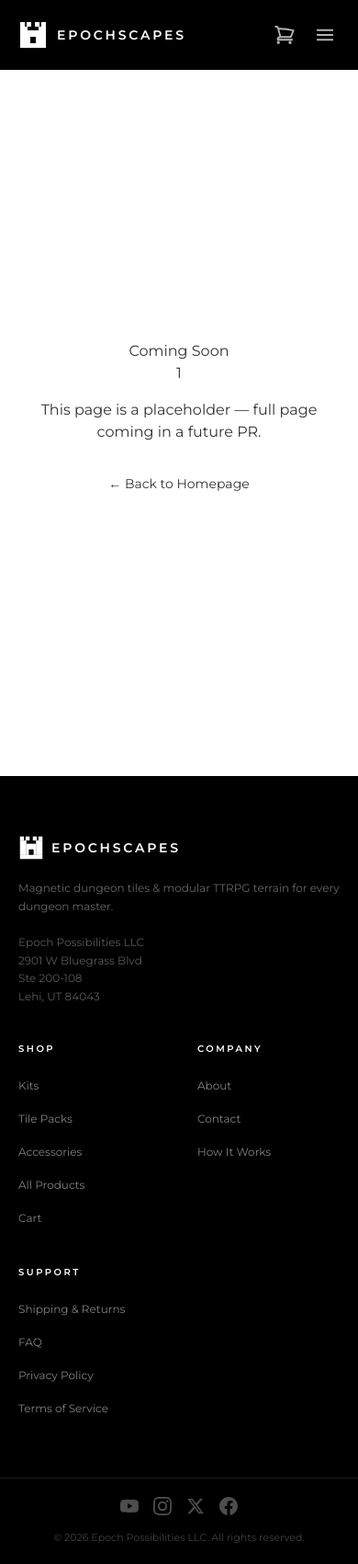
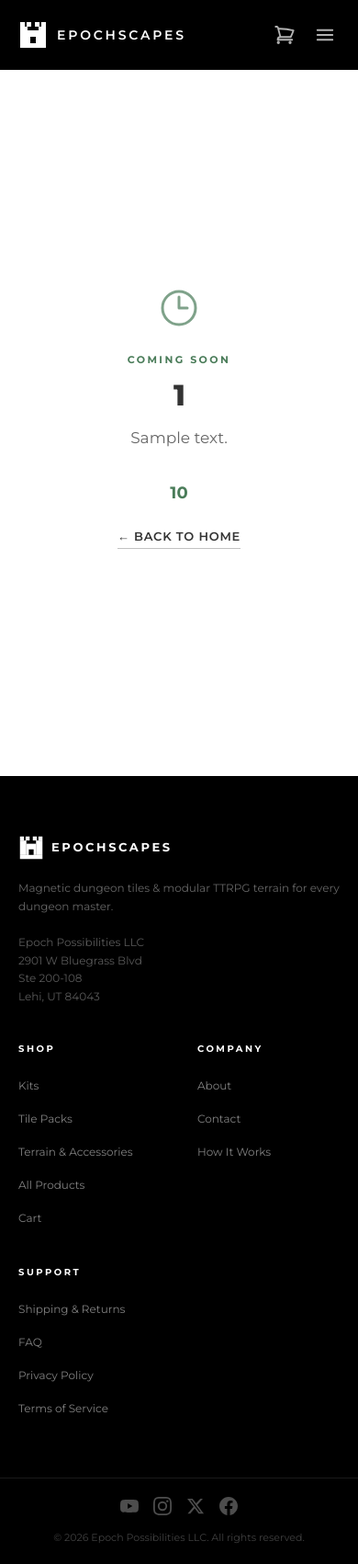
Before and after one commit to bduff03/epochscapes-htmx-2026, a Node project: template src/views/stub.njk in a window 390 px wide. Shown: the whole page at 92% size. Run offline with Node 20 templates, Linux system fonts and the light colour scheme; the template is opened without the code that fills it: most values are stand-ins (such as "Sample title", 1, 10 or a date in 2020); style sheets or scripts are compiled from the project's sources; some libraries are stand-ins or nearby versions.

Commit message:
feat: wire all interactive elements to real routes
Live-site audit: every clickable element is now a semantic <a> or
<button> with a route that resolves rather than a bare #-anchor or
non-interactive div.

server.js — routes added / updated:
  /kits               → stub (kits listing page — future PR)
  /tiles              → stub (tiles listing)
  /terrain            → stub (terrain accessories)
  /products           → stub (all-products catalog)
  /products/:id       → stub (PDP — shows product name, price, back-link)
  /support/shipping   → stub
  /support/faq        → stub
  /legal/privacy      → stub
  /legal/terms        → stub
  /about              → stub (was already there; improved context)
  /cart               → stub (was already there)
  Removed: /#categories and /#kits redirect-to-homepage hacks.

data/products.js:
  All product slugs normalised to /products/:id pattern
  (was /kits/hidden-temple → /products/hidden-temple-kit, etc.)

stub.njk:
  Rewritten as a proper coming-soon page: green clock icon,
  'Coming Soon' eyebrow, page heading, optional description and
  price, back-link with configurable label and href.
  Looks intentional rather than broken.

product-grid.njk:
  <article> → <a href="/products/{{ p.id }}"> (full-card link).
  'View →' badge kept as visual indicator (aria-hidden since
  the card's aria-label already names the product + price).

index.njk (kits section dark cards):
  Replaced <article class="product-card-dark"> + inner <a>
  with a single <a class="product-card-dark block">.

index.njk (all CTAs / category buttons):
  /#kits → /kits, /#tiles → /tiles
  /#categories, /#features → /products
  Terrain cat-button → /terrain
  SHOP cat-button → /products

header.njk:
  All dropdown links use real routes (/kits, /tiles, /terrain,
  /products, /about, /about#how-it-works, /cart).
  Mobile menu links updated to match.

footer.njk:
  /support/shipping, /support/faq, /legal/privacy, /legal/terms
  Social icon hrefs remain href="#" — marked with data-todo=
  "replace with real [Platform] URL" so they're easy to grep.

Co-authored-by: Brad <bduff03@gmail.com>

```diff
--- a/src/server.js
+++ b/src/server.js
@@ -10,7 +10,7 @@ const app  = express();
 const PORT = process.env.PORT || 3000;
 
 /* ── Template engine ──────────────────────────────────────── */
-const env = nunjucks.configure(path.join(__dirname, 'views'), {
+nunjucks.configure(path.join(__dirname, 'views'), {
   autoescape:  true,
   express:     app,
   watch:       process.env.NODE_ENV !== 'production',
@@ -20,19 +20,96 @@ const env = nunjucks.configure(path.join(__dirname, 'views'), {
 /* ── Static assets ───────────────────────────────────────── */
 app.use(express.static(path.join(__dirname, 'public')));
 
+/* ── Route helpers ───────────────────────────────────────── */
+
+// Renders stub.njk with a consistent context so every coming-soon
+// page has navigation and a sensible back-link.
+function stub(page, opts = {}) {
+  return (_req, res) => res.render('stub.njk', {
+    title: `${page} — Epochscapes`,
+    page,
+    ...opts,
+  });
+}
+
 /* ── Routes ──────────────────────────────────────────────── */
 
 // Homepage
 app.get('/', (req, res) => {
   res.render('index.njk', {
-    title:          'Epochscapes — Magnetic Dungeon Tiles & Modular Terrain',
-    products:       products.featured,
-    // Elfsight social-feed widget ID (set ELFSIGHT_APP_ID in .env to activate)
-    elfsightAppId:  process.env.ELFSIGHT_APP_ID || null,
+    title:         'Epochscapes — Magnetic Dungeon Tiles & Modular Terrain',
+    products:      products.featured,
+    elfsightAppId: process.env.ELFSIGHT_APP_ID || null,
   });
 });
 
-// HTMX partial: product grid (ready for category filter)
+// ── Shop routes ───────────────────────────────────────────
+
+// Kits listing (stub — full catalog page in a future PR)
+app.get('/kits', stub('Kits', {
+  description: 'Complete themed terrain kits — tiles, walls, and accessory pieces.',
+  backLabel: '← Back to home',
+  backHref: '/',
+}));
+
+// Tiles listing (stub)
+app.get('/tiles', stub('Tile Packs', {
+  description: 'Packs of 12 double-sided tiles across dozens of biome combinations.',
+  backLabel: '← Back to home',
+  backHref: '/',
+}));
+
+// Terrain listing (stub)
+app.get('/terrain', stub('Terrain', {
+  description: 'Detailed terrain pieces — trees, pillars, crystals, walls, and more.',
+  backLabel: '← Back to home',
+  backHref: '/',
+}));
+
+// All-products catalog (stub)
+app.get('/products', stub('All Products', {
+  description: 'Every Epochscapes kit, tile pack, and terrain accessory.',
+  backLabel: '← Back to home',
+  backHref: '/',
+}));
+
+// Product detail page (stub — real PDP in future PR)
+app.get('/products/:id', (req, res) => {
+  const product = products.all.find(p => p.id === req.params.id);
+  res.render('stub.njk', {
+    title:       product ? `${product.name} — Epochscapes` : 'Product — Epochscapes',
+    page:        product ? product.name : 'Product Detail',
+    description: product ? product.description : 'Full product detail page coming soon.',
+    price:       product ? product.priceLabel : null,
+    backLabel:   '← Back to products',
+    backHref:    '/products',
+    // TODO: wire to Hostinger product + checkout when ready
+  });
+});
+
+// ── Support / legal routes ────────────────────────────────
+
+app.get('/support/shipping',  stub('Shipping & Returns',  { backHref: '/', backLabel: '← Back to home' }));
+app.get('/support/faq',       stub('FAQ',                 { backHref: '/', backLabel: '← Back to home' }));
+app.get('/legal/privacy',     stub('Privacy Policy',      { backHref: '/', backLabel: '← Back to home' }));
+app.get('/legal/terms',       stub('Terms of Service',    { backHref: '/', backLabel: '← Back to home' }));
+
+// ── Other pages ───────────────────────────────────────────
+
+app.get('/about', stub('About', {
+  description: 'Learn the story behind Epoch Possibilities LLC and the Epochscapes terrain system.',
+  backLabel: '← Back to home',
+  backHref: '/',
+}));
+
+app.get('/cart', stub('Cart', {
+  description: 'Your shopping cart is empty — find some terrain to fill it.',
+  backLabel: '← Keep shopping',
+  backHref: '/products',
+  // TODO: wire to Hostinger cart API
+}));
+
+/* ── HTMX partial: product grid ─────────────────────────── */
 app.get('/partials/products', (req, res) => {
   const { category } = req.query;
   const items = category
@@ -41,13 +118,7 @@ app.get('/partials/products', (req, res) => {
   res.render('partials/product-grid.njk', { products: items });
 });
 
-// Stub routes so nav links resolve during dev
-app.get('/kits',   (_req, res) => res.redirect('/#categories'));
-app.get('/tiles',  (_req, res) => res.redirect('/#categories'));
-app.get('/cart',   (_req, res) => res.render('stub.njk', { page: 'Cart', title: 'Cart — Epochscapes' }));
-app.get('/about',  (_req, res) => res.render('stub.njk', { page: 'About', title: 'About — Epochscapes' }));
-
 /* ── Start ───────────────────────────────────────────────── */
 app.listen(PORT, () => {
-  console.log(`\n  Epochscapes running at http://localhost:${PORT}\n`);
+  console.log(`\n  Epochscapes → http://localhost:${PORT}\n`);
 });
--- a/src/views/partials/footer.njk
+++ b/src/views/partials/footer.njk
@@ -16,20 +16,20 @@
             <rect x="2"  y="7"  width="8" height="18"/>
             <rect x="22" y="7"  width="8" height="18"/>
             <rect x="10" y="11" width="12" height="14"/>
-            <rect x="13" y="18" width="6"  height="7" fill="#0a0a0a"/>
+            <rect x="13" y="18" width="6"  height="7" fill="#000000"/>
             <rect x="2"  y="25" width="28" height="5"/>
           </svg>
-          <span class="font-display font-semibold text-white tracking-[0.2em] uppercase text-sm
+          <span class="font-sans font-bold text-white tracking-[0.2em] uppercase text-[13px]
                        group-hover:text-brand-green transition-colors">
             Epochscapes
           </span>
         </a>
 
-        <p class="text-white/40 text-xs leading-relaxed mb-5 font-sans">
+        <p class="text-white/40 text-[12px] leading-relaxed mb-5 font-sans">
           Magnetic dungeon tiles &amp; modular TTRPG terrain for every dungeon master.
         </p>
 
-        <address class="not-italic text-xs text-white/35 leading-relaxed font-sans">
+        <address class="not-italic text-[12px] text-white/35 leading-relaxed font-sans">
           Epoch Possibilities LLC<br />
           2901 W Bluegrass Blvd<br />
           Ste 200-108<br />
@@ -39,38 +39,41 @@
 
       <!-- Shop links -->
       <div>
-        <h3 class="text-[10px] font-display font-semibold tracking-[0.25em] uppercase
-                   text-white mb-5">Shop</h3>
+        <h3 class="text-[10px] font-sans font-bold tracking-[0.25em] uppercase text-white mb-5">
+          Shop
+        </h3>
         <ul class="space-y-3" role="list">
-          <li><a href="/#kits"  class="text-xs text-white/50 hover:text-white transition-colors font-sans">Kits</a></li>
-          <li><a href="/#tiles" class="text-xs text-white/50 hover:text-white transition-colors font-sans">Tile Packs</a></li>
-          <li><a href="/#kits"  class="text-xs text-white/50 hover:text-white transition-colors font-sans">Accessories</a></li>
-          <li><a href="/#kits"  class="text-xs text-white/50 hover:text-white transition-colors font-sans">All Products</a></li>
-          {# TODO: hook to Hostinger cart #}
-          <li><a href="/cart"   class="text-xs text-white/50 hover:text-white transition-colors font-sans">Cart</a></li>
+          <li><a href="/kits"     class="text-[12px] text-white/50 hover:text-white transition-colors font-sans">Kits</a></li>
+          <li><a href="/tiles"    class="text-[12px] text-white/50 hover:text-white transition-colors font-sans">Tile Packs</a></li>
+          <li><a href="/terrain"  class="text-[12px] text-white/50 hover:text-white transition-colors font-sans">Terrain &amp; Accessories</a></li>
+          <li><a href="/products" class="text-[12px] text-white/50 hover:text-white transition-colors font-sans">All Products</a></li>
+          {# TODO: wire to Hostinger cart API #}
+          <li><a href="/cart"     class="text-[12px] text-white/50 hover:text-white transition-colors font-sans">Cart</a></li>
         </ul>
       </div>
 
       <!-- Company links -->
       <div>
-        <h3 class="text-[10px] font-display font-semibold tracking-[0.25em] uppercase
-                   text-white mb-5">Company</h3>
+        <h3 class="text-[10px] font-sans font-bold tracking-[0.25em] uppercase text-white mb-5">
+          Company
+        </h3>
         <ul class="space-y-3" role="list">
-          <li><a href="/about"                         class="text-xs text-white/50 hover:text-white transition-colors font-sans">About</a></li>
-          <li><a href="mailto:support@epochscapes.com" class="text-xs text-white/50 hover:text-white transition-colors font-sans">Contact</a></li>
-          <li><a href="#"                              class="text-xs text-white/50 hover:text-white transition-colors font-sans">How It Works</a></li>
+          <li><a href="/about"                          class="text-[12px] text-white/50 hover:text-white transition-colors font-sans">About</a></li>
+          <li><a href="mailto:support@epochscapes.com"  class="text-[12px] text-white/50 hover:text-white transition-colors font-sans">Contact</a></li>
+          <li><a href="/about#how-it-works"             class="text-[12px] text-white/50 hover:text-white transition-colors font-sans">How It Works</a></li>
         </ul>
       </div>
 
       <!-- Support / legal links -->
       <div>
-        <h3 class="text-[10px] font-display font-semibold tracking-[0.25em] uppercase
-                   text-white mb-5">Support</h3>
+        <h3 class="text-[10px] font-sans font-bold tracking-[0.25em] uppercase text-white mb-5">
+          Support
+        </h3>
         <ul class="space-y-3" role="list">
-          <li><a href="#" class="text-xs text-white/50 hover:text-white transition-colors font-sans">Shipping &amp; Returns</a></li>
-          <li><a href="#" class="text-xs text-white/50 hover:text-white transition-colors font-sans">FAQ</a></li>
-          <li><a href="#" class="text-xs text-white/50 hover:text-white transition-colors font-sans">Privacy Policy</a></li>
-          <li><a href="#" class="text-xs text-white/50 hover:text-white transition-colors font-sans">Terms of Service</a></li>
+          <li><a href="/support/shipping" class="text-[12px] text-white/50 hover:text-white transition-colors font-sans">Shipping &amp; Returns</a></li>
+          <li><a href="/support/faq"      class="text-[12px] text-white/50 hover:text-white transition-colors font-sans">FAQ</a></li>
+          <li><a href="/legal/privacy"    class="text-[12px] text-white/50 hover:text-white transition-colors font-sans">Privacy Policy</a></li>
+          <li><a href="/legal/terms"      class="text-[12px] text-white/50 hover:text-white transition-colors font-sans">Terms of Service</a></li>
         </ul>
       </div>
     </div>
@@ -81,24 +84,36 @@
     <div class="mx-auto max-w-container px-5 sm:px-8 lg:px-[60px] py-5
                 flex flex-col sm:flex-row items-center justify-between gap-4">
 
-      <!-- Social icons -->
+      <!-- Social icons — TODO: replace href="#" with real profile URLs when Brad supplies them -->
       <div class="flex items-center gap-4">
-        <a href="#" aria-label="YouTube" class="text-white/30 hover:text-white/70 transition-colors">
+        <a href="#"
+           aria-label="Epochscapes on YouTube"
+           data-todo="replace with real YouTube URL"
+           class="text-white/30 hover:text-white/70 transition-colors">
           <svg class="w-5 h-5" fill="currentColor" viewBox="0 0 24 24" aria-hidden="true">
             <path d="M23.5 6.2a3 3 0 00-2.1-2.1C19.5 3.6 12 3.6 12 3.6s-7.5 0-9.4.5a3 3 0 00-2.1 2.1C0 8.1 0 12 0 12s0 3.9.5 5.8a3 3 0 002.1 2.1c1.9.5 9.4.5 9.4.5s7.5 0 9.4-.5a3 3 0 002.1-2.1c.5-1.9.5-5.8.5-5.8s0-3.9-.5-5.8zM9.7 15.5V8.5l6.3 3.5-6.3 3.5z"/>
           </svg>
         </a>
-        <a href="#" aria-label="Instagram" class="text-white/30 hover:text-white/70 transition-colors">
+        <a href="#"
+           aria-label="Epochscapes on Instagram"
+           data-todo="replace with real Instagram URL"
+           class="text-white/30 hover:text-white/70 transition-colors">
           <svg class="w-5 h-5" fill="currentColor" viewBox="0 0 24 24" aria-hidden="true">
             <path d="M12 2.163c3.204 0 3.584.012 4.85.07 3.252.148 4.771 1.691 4.919 4.919.058 1.265.069 1.645.069 4.849 0 3.205-.012 3.584-.069 4.849-.149 3.225-1.664 4.771-4.919 4.919-1.266.058-1.644.07-4.85.07-3.204 0-3.584-.012-4.849-.07-3.26-.149-4.771-1.699-4.919-4.92-.058-1.265-.07-1.644-.07-4.849 0-3.204.013-3.583.07-4.849.149-3.227 1.664-4.771 4.919-4.919 1.266-.057 1.645-.069 4.849-.069zM12 0C8.741 0 8.333.014 7.053.072 2.695.272.273 2.69.073 7.052.014 8.333 0 8.741 0 12c0 3.259.014 3.668.072 4.948.2 4.358 2.618 6.78 6.98 6.98C8.333 23.986 8.741 24 12 24c3.259 0 3.668-.014 4.948-.072 4.354-.2 6.782-2.618 6.979-6.98.059-1.28.073-1.689.073-4.948 0-3.259-.014-3.667-.072-4.947-.196-4.354-2.617-6.78-6.979-6.98C15.668.014 15.259 0 12 0zm0 5.838a6.162 6.162 0 100 12.324 6.162 6.162 0 000-12.324zM12 16a4 4 0 110-8 4 4 0 010 8zm6.406-11.845a1.44 1.44 0 100 2.881 1.44 1.44 0 000-2.881z"/>
           </svg>
         </a>
-        <a href="#" aria-label="X / Twitter" class="text-white/30 hover:text-white/70 transition-colors">
+        <a href="#"
+           aria-label="Epochscapes on X"
+           data-todo="replace with real X / Twitter URL"
+           class="text-white/30 hover:text-white/70 transition-colors">
           <svg class="w-5 h-5" fill="currentColor" viewBox="0 0 24 24" aria-hidden="true">
             <path d="M18.244 2.25h3.308l-7.227 8.26 8.502 11.24H16.17l-5.214-6.817L4.99 21.75H1.68l7.73-8.835L1.254 2.25H8.08l4.713 6.231zm-1.161 17.52h1.833L7.084 4.126H5.117z"/>
           </svg>
         </a>
-        <a href="#" aria-label="Facebook" class="text-white/30 hover:text-white/70 transition-colors">
+        <a href="#"
+           aria-label="Epochscapes on Facebook"
+           data-todo="replace with real Facebook URL"
+           class="text-white/30 hover:text-white/70 transition-colors">
           <svg class="w-5 h-5" fill="currentColor" viewBox="0 0 24 24" aria-hidden="true">
             <path d="M24 12.073c0-6.627-5.373-12-12-12s-12 5.373-12 12c0 5.99 4.388 10.954 10.125 11.854v-8.385H7.078v-3.47h3.047V9.43c0-3.007 1.792-4.669 4.533-4.669 1.312 0 2.686.235 2.686.235v2.953H15.83c-1.491 0-1.956.925-1.956 1.874v2.25h3.328l-.532 3.47h-2.796v8.385C19.612 23.027 24 18.062 24 12.073z"/>
           </svg>
--- a/src/views/partials/header.njk
+++ b/src/views/partials/header.njk
@@ -58,11 +58,11 @@
             x-transition:leave-end="opacity-0"
             class="absolute top-full left-1/2 -translate-x-1/2 mt-2 w-44 bg-white shadow-xl border border-zinc-100 py-1"
           >
-            <a href="/#kits"  class="block px-4 py-2.5 text-xs font-display tracking-widest uppercase text-zinc-700 hover:bg-zinc-50 hover:text-brand-green transition-colors">Kits</a>
-            <a href="/#tiles" class="block px-4 py-2.5 text-xs font-display tracking-widest uppercase text-zinc-700 hover:bg-zinc-50 hover:text-brand-green transition-colors">Tiles</a>
-            <a href="/#kits"  class="block px-4 py-2.5 text-xs font-display tracking-widest uppercase text-zinc-700 hover:bg-zinc-50 hover:text-brand-green transition-colors">Terrain</a>
+            <a href="/kits"  class="block px-4 py-2.5 text-xs font-display tracking-widest uppercase text-zinc-700 hover:bg-zinc-50 hover:text-brand-green transition-colors">Kits</a>
+            <a href="/tiles" class="block px-4 py-2.5 text-xs font-display tracking-widest uppercase text-zinc-700 hover:bg-zinc-50 hover:text-brand-green transition-colors">Tiles</a>
+            <a href="/terrain" class="block px-4 py-2.5 text-xs font-display tracking-widest uppercase text-zinc-700 hover:bg-zinc-50 hover:text-brand-green transition-colors">Terrain</a>
             <div class="border-t border-zinc-100 my-1"></div>
-            <a href="/#kits"  class="block px-4 py-2.5 text-xs font-display tracking-widest uppercase text-zinc-700 hover:bg-zinc-50 hover:text-brand-green transition-colors">All Products</a>
+            <a href="/products" class="block px-4 py-2.5 text-xs font-display tracking-widest uppercase text-zinc-700 hover:bg-zinc-50 hover:text-brand-green transition-colors">All Products</a>
           </div>
         </div>
 
@@ -90,7 +90,7 @@
             class="absolute top-full left-1/2 -translate-x-1/2 mt-2 w-44 bg-white shadow-xl border border-zinc-100 py-1"
           >
             <a href="/about"    class="block px-4 py-2.5 text-xs font-display tracking-widest uppercase text-zinc-700 hover:bg-zinc-50 hover:text-brand-green transition-colors">Our Story</a>
-            <a href="/about"    class="block px-4 py-2.5 text-xs font-display tracking-widest uppercase text-zinc-700 hover:bg-zinc-50 hover:text-brand-green transition-colors">How It Works</a>
+            <a href="/about#how-it-works" class="block px-4 py-2.5 text-xs font-display tracking-widest uppercase text-zinc-700 hover:bg-zinc-50 hover:text-brand-green transition-colors">How It Works</a>
           </div>
         </div>
       </nav>
@@ -139,13 +139,13 @@
   >
     <nav class="px-5 py-6 space-y-1" aria-label="Mobile navigation">
       <p class="text-white/30 text-[10px] font-display tracking-widest uppercase mb-3">Shop</p>
-      <a @click="open=false" href="/#kits"  class="block px-2 py-2.5 text-sm font-display tracking-widest uppercase text-white/70 hover:text-white">Kits</a>
-      <a @click="open=false" href="/#tiles" class="block px-2 py-2.5 text-sm font-display tracking-widest uppercase text-white/70 hover:text-white">Tiles</a>
-      <a @click="open=false" href="/#kits"  class="block px-2 py-2.5 text-sm font-display tracking-widest uppercase text-white/70 hover:text-white">Terrain</a>
+      <a @click="open=false" href="/kits"  class="block px-2 py-2.5 text-sm font-display tracking-widest uppercase text-white/70 hover:text-white">Kits</a>
+      <a @click="open=false" href="/tiles" class="block px-2 py-2.5 text-sm font-display tracking-widest uppercase text-white/70 hover:text-white">Tiles</a>
+      <a @click="open=false" href="/terrain" class="block px-2 py-2.5 text-sm font-display tracking-widest uppercase text-white/70 hover:text-white">Terrain</a>
       <div class="border-t border-white/10 my-3"></div>
       <a @click="open=false" href="/about"  class="block px-2 py-2.5 text-sm font-display tracking-widest uppercase text-white/70 hover:text-white">About</a>
       <div class="pt-4">
-        <a href="/#kits" class="btn-cta w-full justify-center text-xs py-3">Shop Now</a>
+        <a href="/products" class="btn-cta w-full justify-center text-xs py-3">Shop Now</a>
       </div>
     </nav>
   </div>
--- a/src/views/stub.njk
+++ b/src/views/stub.njk
@@ -1,12 +1,47 @@
 {% extends "base.njk" %}
 
 {% block content %}
-<div class="min-h-screen flex items-center justify-center pt-16">
-  <div class="text-center px-4">
-    <span class="section-label">Coming Soon</span>
-    <h1 class="section-heading mb-4">{{ page }}</h1>
-    <p class="text-brand-muted mb-8">This page is a placeholder — full page coming in a future PR.</p>
-    <a href="/" class="btn-primary text-sm">← Back to Homepage</a>
-  </div>
-</div>
+<section class="min-h-screen bg-white flex flex-col items-center justify-center px-5 py-24 pt-40 text-center">
+
+  <!-- Icon -->
+  <svg class="w-12 h-12 text-brand-green mb-6 opacity-70" fill="none" stroke="currentColor"
+       stroke-width="1.5" viewBox="0 0 24 24" aria-hidden="true">
+    <path stroke-linecap="round" stroke-linejoin="round"
+          d="M12 6v6h4.5m4.5 0a9 9 0 11-18 0 9 9 0 0118 0z"/>
+  </svg>
+
+  <!-- Label -->
+  <p class="text-[11px] font-sans font-bold tracking-[0.22em] uppercase text-brand-green mb-3">
+    Coming Soon
+  </p>
+
+  <!-- Page name -->
+  <h1 class="font-sans font-extrabold text-[#333333] uppercase tracking-tight
+             text-[2rem] sm:text-[2.5rem] leading-[1.1] mb-4">
+    {{ page }}
+  </h1>
+
+  <!-- Description if provided -->
+  {% if description %}
+    <p class="text-[#666666] text-[17px] leading-relaxed max-w-sm mb-8">{{ description }}</p>
+  {% else %}
+    <p class="text-[#666666] text-[17px] leading-relaxed max-w-sm mb-8">
+      This page is being built. Check back soon.
+    </p>
+  {% endif %}
+
+  <!-- Price if it's a product stub -->
+  {% if price %}
+    <p class="text-brand-green font-sans font-bold text-lg mb-6">{{ price }}</p>
+  {% endif %}
+
+  <!-- Back link -->
+  <a href="{{ backHref or '/' }}"
+     class="text-[13px] font-sans font-semibold tracking-[0.06em] uppercase
+            text-[#333333] border-b border-[#333333]/30 pb-0.5
+            hover:text-brand-green hover:border-brand-green transition-colors">
+    {{ backLabel or '← Back to home' }}
+  </a>
+
+</section>
 {% endblock %}
```
Also changed, not shown: src/data/products.js (+8 -8 lines), src/views/index.njk (+27 -26 lines), src/views/partials/product-grid.njk (+22 -17 lines).
